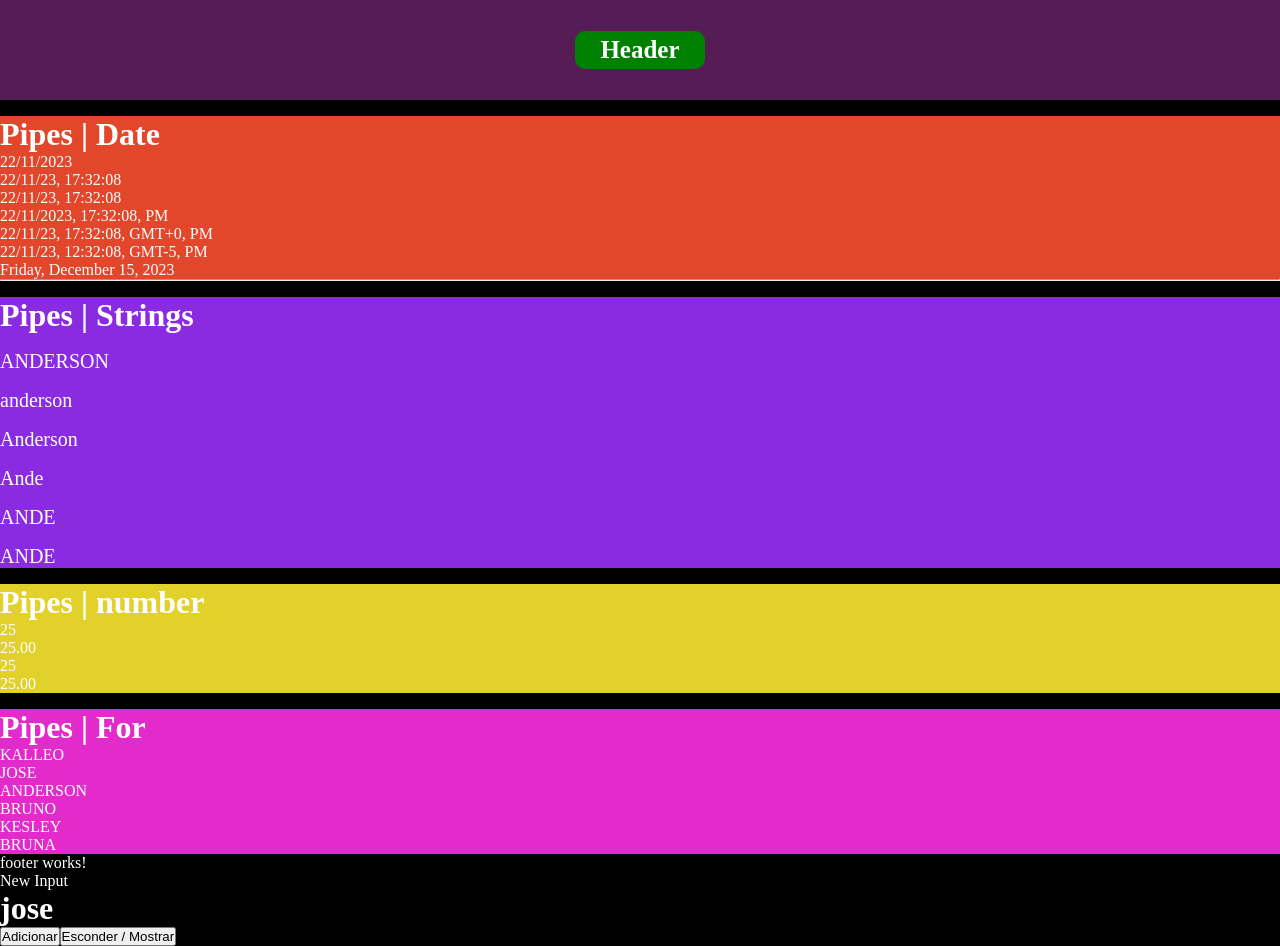
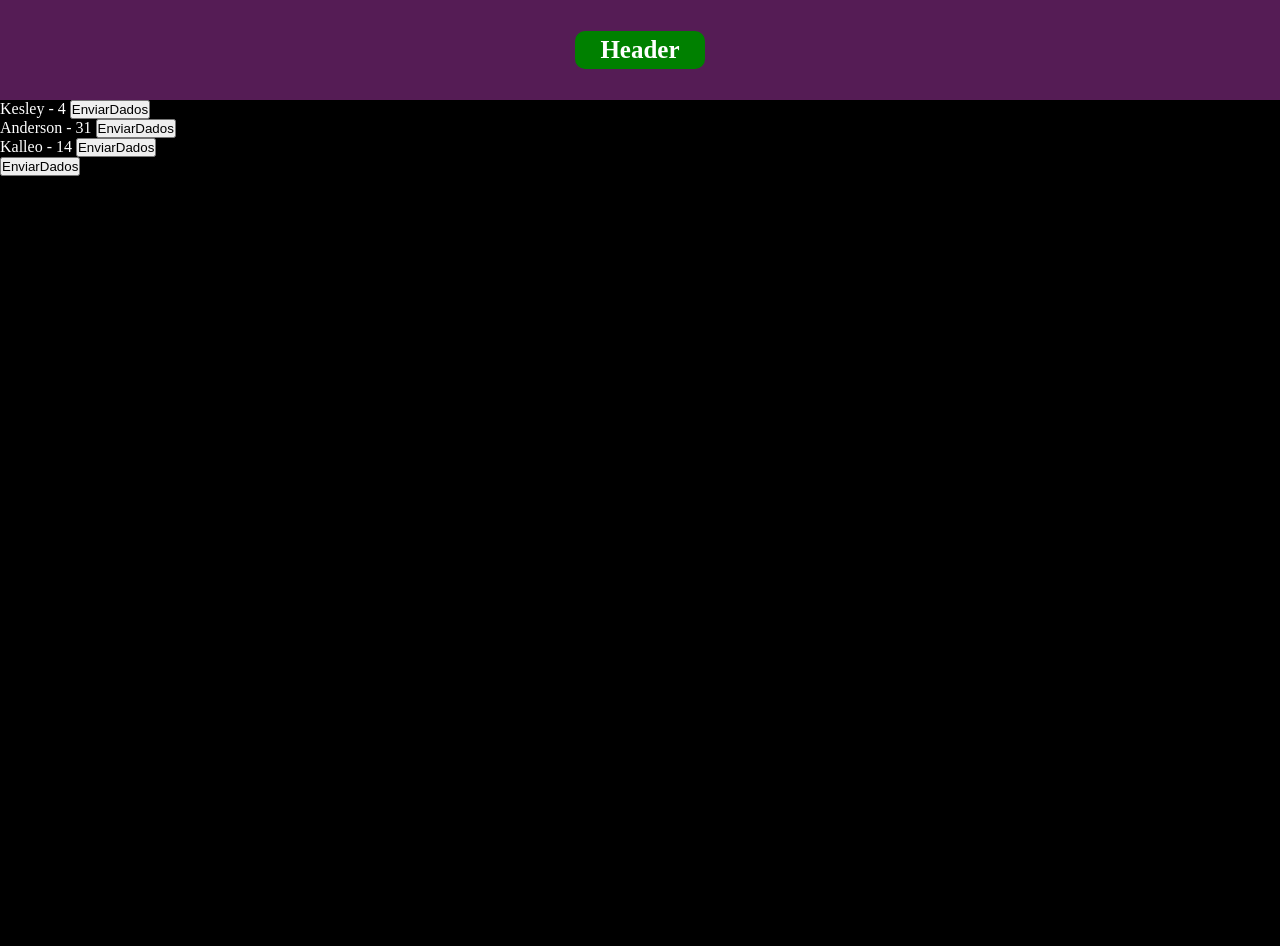
Before and after one commit to andersonjhonatan/study-Angular, an Angular app: page / in a window 1280 px wide. After the commit the page ends 800 px from the top, so only its background shows below. Built offline with nearby package versions, Linux system fonts and the light colour scheme.

Commit message:
feat: new componnet explicando o @Output na qual seria a saida de dados

```diff
--- a/src/app/app.component.ts
+++ b/src/app/app.component.ts
@@ -1,4 +1,4 @@
-import { Component, Input } from '@angular/core';
+import { Component, Input, Output } from '@angular/core';
 import { CommonModule } from '@angular/common';
 import { RouterOutlet } from '@angular/router';
 import { DataBidingComponent } from './data-biding/data-biding.component';
@@ -9,6 +9,7 @@ import { TwoWayBindingComponent } from './two-way-binding/two-way-binding.compon
 import { PipesComponent } from './pipes/pipes.component';
 import { SharedModule } from './shared/shared.module';
 import { InputComponent } from './shared/input/input.component';
+import { OutputComponent } from './shared/output/output.component';
 
 @Component({
   selector: 'app-root',
@@ -24,6 +25,7 @@ import { InputComponent } from './shared/input/input.component';
     PipesComponent,
     SharedModule,
     InputComponent,
+    OutputComponent,
   ],
   template: ` <app-header></app-header>
     <app-data-biding></app-data-biding>
@@ -38,16 +40,38 @@ import { InputComponent } from './shared/input/input.component';
         <h1 class="card-content">Conteúdo do Cartão</h1>
     </app-diretivas> -->
 
-    <app-pipes></app-pipes>
+    <!-- <app-pipes></app-pipes>
     <app-footer></app-footer>
     <app-input [contact]="newContact" [disabled]="disabled"></app-input>
     <button (click)="addNewContact()">Adicionar</button>
-    <button (click)="disabledTreino()">Esconder / Mostrar</button>
+    <button (click)="disabledTreino()">Esconder / Mostrar</button> -->
+
+    <ng-template [ngIf]="getDados">
+      <div>
+        {{ getDados.nome }}
+        {{ getDados.idade }}
+      </div>
+    </ng-template>
+
+    <ng-template [ngIf]="getDadosAlls">
+      <div *ngFor="let getDadosAlls of getDadosAlls">
+        {{ getDadosAlls.nome }}
+        {{ getDadosAlls.idade }}
+      </div>
+    </ng-template>
+
+    <app-output
+      (enviarDados)="getDadosAll($event)"
+      (enviarDados)="setDados($event)"
+    >
+    </app-output>
     <router-outlet></router-outlet>`,
 })
 export class AppComponent {
   public newContact: string = 'jose';
   public disabled: boolean = true;
+  @Output() public getDados: { nome: string; idade: number } | undefined;
+  @Output() public getDadosAlls: [{ nome: string; idade: number }] | undefined;
 
   public addNewContact() {
     this.newContact = 'Anderson';
@@ -56,4 +80,12 @@ export class AppComponent {
   public disabledTreino() {
     this.disabled = !this.disabled;
   }
+
+  public setDados(event: { nome: string; idade: number }) {
+    this.getDados = event;
+  }
+
+  public getDadosAll(event: [{ nome: string; idade: number }]) {
+    this.getDadosAlls = event;
+  }
 }
--- /dev/null
+++ b/src/app/shared/output/output.component.html
@@ -0,0 +1,7 @@
+<div>
+  <p *ngFor="let item of dados; let i = index">
+    {{ item.nome }} - {{ item.idade }}
+    <button (click)="enviarDados2(i)">EnviarDados</button>
+  </p>
+  <button (click)="enviarDados3()">EnviarDados</button>
+</div>
--- /dev/null
+++ b/src/app/shared/output/output.component.ts
@@ -0,0 +1,36 @@
+import { Component, EventEmitter, Output } from '@angular/core';
+import { CommonModule } from '@angular/common';
+
+@Component({
+  selector: 'app-output',
+  standalone: true,
+  imports: [CommonModule],
+  templateUrl: './output.component.html',
+  styleUrl: './output.component.css',
+})
+export class OutputComponent {
+  @Output() public enviarDados = new EventEmitter();
+
+  public dados: Array<{ nome: string; idade: number }> = [
+    {
+      nome: 'Kesley',
+      idade: 4,
+    },
+    {
+      nome: 'Anderson',
+      idade: 31,
+    },
+    {
+      nome: 'Kalleo',
+      idade: 14,
+    },
+  ];
+
+  public enviarDados2(event: number) {
+    this.enviarDados.emit(this.dados[event]);
+  }
+
+  public enviarDados3() {
+    this.enviarDados.emit(this.dados);
+  }
+}
```
Also changed, not shown: src/app/shared/output/output.component.css (added), 1 other file (tests, documents, lock files or other folders).
